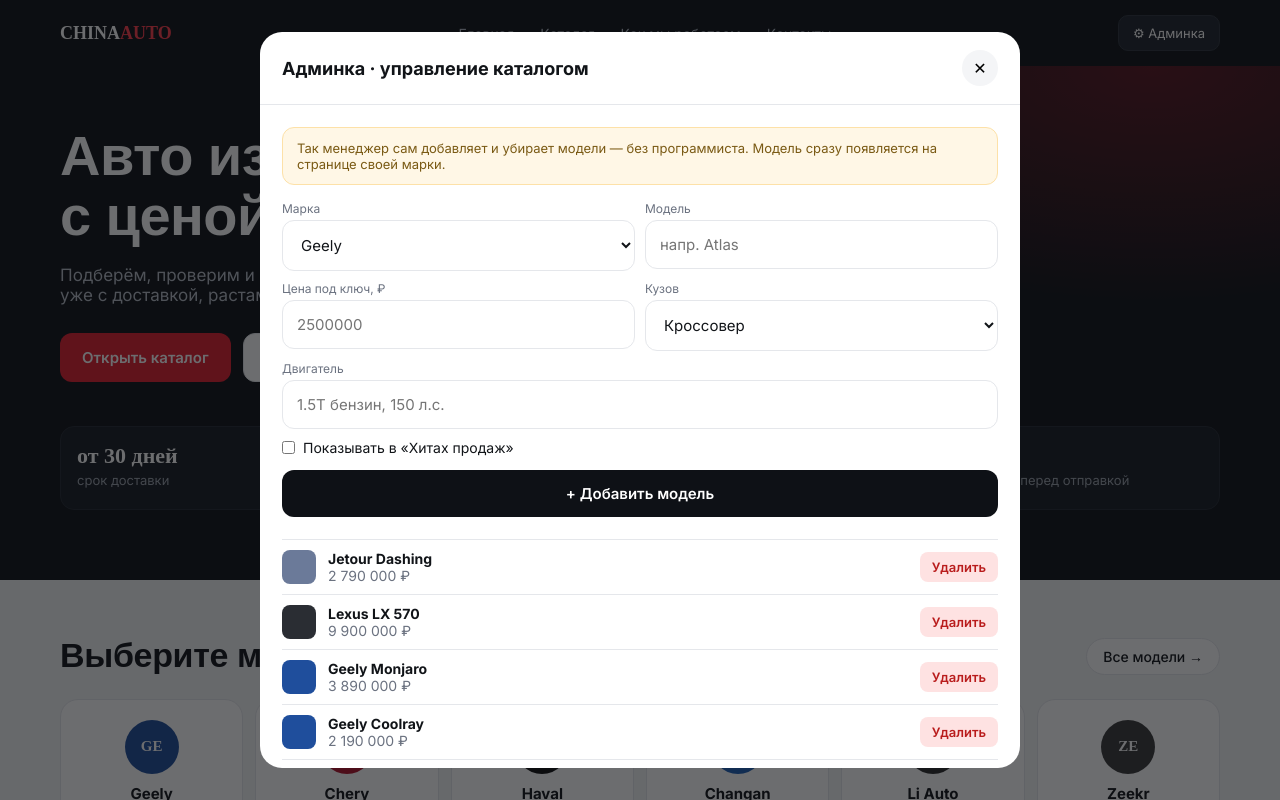
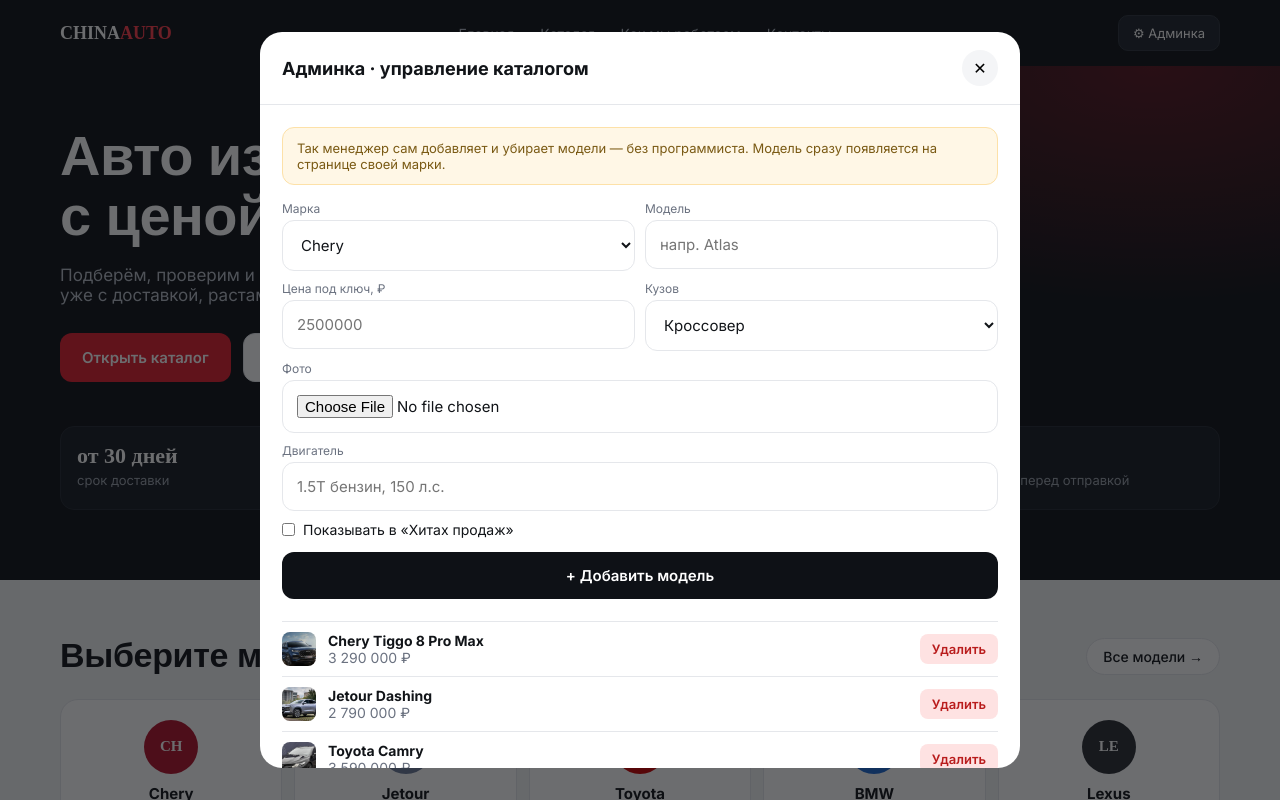
Before and after one commit to Abdulbosit-web/vibe-coding-first-interfaces, a plain HTML site: page auto-catalog-demo/index.html in a window 1280 px wide. Both pictures are taken after a click on the button "⚙ Админка". Shown: the top 800 px of the page. Drawn offline with Linux system fonts and the light colour scheme; a web font is replaced by a local one.

Commit message:
Catalog: photo-only cards, remove drawn cars, photo upload in admin
Co-Authored-By: Claude Opus 5.5 <noreply@anthropic.com>
Claude-Session: https://claude.ai/code/session_01F7MFAvDn1Vt4EFC75N2Nfu

```diff
--- a/auto-catalog-demo/index.html
+++ b/auto-catalog-demo/index.html
@@ -42,7 +42,7 @@ section{padding:56px 0}
 .sec-h h2{font-size:clamp(24px,3.5vw,34px)}
 .crumbs{font-size:14px;color:var(--muted);margin-bottom:10px}.crumbs a{cursor:pointer;color:var(--acc)}
 
-.brands{display:grid;grid-template-columns:repeat(6,1fr);gap:12px}
+.brands{display:grid;grid-template-columns:repeat(5,1fr);gap:12px}
 .brand{background:var(--card);border:1px solid var(--line);border-radius:var(--r);padding:20px 12px;text-align:center;cursor:pointer;transition:.15s}
 .brand:hover{border-color:var(--acc);transform:translateY(-2px)}
 .brand .bl{width:54px;height:54px;border-radius:50%;margin:0 auto 10px;display:grid;place-items:center;color:#fff;font-family:Unbounded;font-weight:700;font-size:15px}
@@ -124,7 +124,7 @@ footer{padding:30px 0;color:var(--muted);font-size:13px;text-align:center}
     <h1 class="h">Авто из Китая под ключ — с ценой до рубля</h1>
     <p>Подберём, проверим и привезём автомобиль. Цена в каталоге уже с доставкой, растаможкой и утильсбором.</p>
     <div class="row"><button class="btn btn-acc" onclick="go('catalog')">Открыть каталог</button><a class="btn btn-ghost" href="#lead">Получить подбор</a></div>
-    <div class="adv"><div><b>от 30 дней</b><span>срок доставки</span></div><div><b>0 ₽</b><span>скрытых платежей</span></div><div><b>10+</b><span>марок в каталоге</span></div><div><b>100%</b><span>проверка перед отправкой</span></div></div>
+    <div class="adv"><div><b>от 30 дней</b><span>срок доставки</span></div><div><b>0 ₽</b><span>скрытых платежей</span></div><div><b>5+</b><span>марок в каталоге</span></div><div><b>100%</b><span>проверка перед отправкой</span></div></div>
   </div></div>
   <section><div class="wrap">
     <div class="sec-h"><h2 class="h">Выберите марку</h2><a class="chip" onclick="go('catalog')">Все модели →</a></div>
@@ -166,30 +166,19 @@ footer{padding:30px 0;color:var(--muted);font-size:13px;text-align:center}
 <div class="toast" id="toast"></div>
 
 <script>
-const BRANDS={"Geely":"#1f4e9c","Chery":"#b3122b","Haval":"#0f0f10","Changan":"#1c5fb8","Li Auto":"#2b2b2b","Zeekr":"#3a3a3a","BYD":"#c8102e","Exeed":"#5a4632","Tank":"#4b5320","Omoda":"#8a8f98","Jetour":"#6b7a99","Lexus":"#2a2d33"};
+const BRANDS={"Chery":"#b3122b","Jetour":"#6b7a99","Toyota":"#c00","BMW":"#1c69d4","Lexus":"#2a2d33"};
 const DEFAULT=[
+ {b:"Chery",m:"Tiggo 8 Pro Max",y:2025,t:"Кроссовер",e:"2.0T бензин, 249 л.с.",p:3290000,hot:1,img:"img/chery-tiggo8.jpg"},
  {b:"Jetour",m:"Dashing",y:2025,t:"Кроссовер",e:"1.6T бензин, 186 л.с.",p:2790000,hot:1,img:"img/jetour-dashing.jpg"},
- {b:"Lexus",m:"LX 570",y:2021,t:"Внедорожник",e:"5.7 V8 бензин, 367 л.с.",p:9900000,hot:1,img:"img/lexus-lx570.jpg"},
- {b:"Geely",m:"Monjaro",y:2025,t:"Кроссовер",e:"2.0T бензин, 238 л.с.",p:3890000,hot:1},
- {b:"Geely",m:"Coolray",y:2025,t:"Кроссовер",e:"1.5T бензин, 177 л.с.",p:2190000},
- {b:"Chery",m:"Tiggo 7 Pro Max",y:2025,t:"Кроссовер",e:"1.6T бензин, 186 л.с.",p:2550000},
- {b:"Chery",m:"Tiggo 8 Pro Max",y:2025,t:"Кроссовер",e:"2.0T бензин, 249 л.с.",p:3290000},
- {b:"Haval",m:"Jolion",y:2025,t:"Кроссовер",e:"1.5T бензин, 150 л.с.",p:2090000,hot:1},
- {b:"Haval",m:"H6",y:2025,t:"Кроссовер",e:"1.5T гибрид, 243 л.с.",p:3150000},
- {b:"Changan",m:"UNI-K",y:2025,t:"Кроссовер",e:"2.0T бензин, 233 л.с.",p:3490000},
- {b:"Li Auto",m:"L7",y:2025,t:"Кроссовер",e:"EREV гибрид, 449 л.с.",p:5490000,hot:1},
- {b:"Li Auto",m:"L9",y:2025,t:"Кроссовер",e:"EREV гибрид, 449 л.с.",p:6790000},
- {b:"Zeekr",m:"001",y:2025,t:"Лифтбек",e:"Электро, 544 л.с.",p:5190000},
- {b:"BYD",m:"Song Plus",y:2025,t:"Кроссовер",e:"DM-i гибрид, 218 л.с.",p:3050000},
- {b:"Exeed",m:"RX",y:2025,t:"Кроссовер",e:"2.0T бензин, 249 л.с.",p:4190000},
- {b:"Tank",m:"300",y:2025,t:"Внедорожник",e:"2.0T бензин, 220 л.с.",p:4590000},
- {b:"Omoda",m:"C5",y:2025,t:"Кроссовер",e:"1.5T бензин, 147 л.с.",p:1990000},
+ {b:"Toyota",m:"Camry",y:2024,t:"Седан",e:"2.5 бензин, 200 л.с.",p:3590000,hot:1,img:"img/toyota-camry.jpg"},
+ {b:"BMW",m:"X6",y:2022,t:"Кроссовер",e:"3.0 бензин, 340 л.с.",p:8490000,img:"img/bmw-x6.jpg"},
+ {b:"Lexus",m:"LX 570",y:2021,t:"Внедорожник",e:"5.7 V8 бензин, 367 л.с.",p:9900000,img:"img/lexus-lx570.jpg"},
 ];
-let CARS=JSON.parse(localStorage.getItem("cars_v2")||"null")||DEFAULT;
-const save=()=>localStorage.setItem("cars_v2",JSON.stringify(CARS));
+let CARS=JSON.parse(localStorage.getItem("cars_v3")||"null")||DEFAULT;
+const save=()=>localStorage.setItem("cars_v3",JSON.stringify(CARS));
 const fmt=n=>n.toLocaleString("ru-RU")+" ₽";
 const carSvg=c=>`<svg viewBox="0 0 300 120"><ellipse cx="150" cy="108" rx="130" ry="8" fill="rgba(0,0,0,.18)"/><path d="M20 82 Q22 60 60 56 L95 34 Q110 26 135 26 L190 26 Q215 27 232 44 L250 58 Q282 62 284 82 L284 92 L20 92Z" fill="${c}"/><path d="M104 40 Q112 33 130 33 L150 33 L150 56 L84 56Z M158 33 L188 33 Q208 34 222 50 L226 56 L158 56Z" fill="rgba(255,255,255,.55)"/><circle cx="75" cy="92" r="17" fill="#15171b"/><circle cx="75" cy="92" r="7" fill="#9aa0a8"/><circle cx="228" cy="92" r="17" fill="#15171b"/><circle cx="228" cy="92" r="7" fill="#9aa0a8"/></svg>`;
-const pic=c=>c.img?`<img src="${c.img}" alt="${c.b} ${c.m}" style="position:absolute;inset:0;width:100%;height:100%;object-fit:cover">`:carSvg(BRANDS[c.b]||"#555");
+const pic=c=>c.img?`<img src="${c.img}" alt="${c.b} ${c.m}" style="position:absolute;inset:0;width:100%;height:100%;object-fit:cover">`:`<div style="color:#9aa1ab;font-size:14px">Фото скоро</div>`;
 const bg=c=>`linear-gradient(160deg,#f7f8fa,#e3e6eb)`;
 
 function card(c,i){return `<div class="car"><div class="img" style="background:${bg()}">${c.hot?'<span class="badge hot">Хит</span>':`<span class="badge">${c.y}</span>`}${pic(c)}</div>
@@ -230,12 +219,14 @@ function openAdmin(){
    <div><label>Модель</label><input class="inp" name="m" required placeholder="напр. Atlas"></div>
    <div><label>Цена под ключ, ₽</label><input class="inp" name="p" type="number" required placeholder="2500000"></div>
    <div><label>Кузов</label><select class="inp" name="t"><option>Кроссовер</option><option>Седан</option><option>Внедорожник</option><option>Лифтбек</option><option>Минивэн</option></select></div>
+   <div class="full"><label>Фото</label><input class="inp" type="file" name="img" accept="image/*"></div>
    <div class="full"><label>Двигатель</label><input class="inp" name="e" placeholder="1.5T бензин, 150 л.с."></div>
    <label class="full" style="display:flex;gap:8px;align-items:center;font-size:14px;color:var(--ink)"><input type="checkbox" name="hot"> Показывать в «Хитах продаж»</label>
    <button class="btn btn-dark full">+ Добавить модель</button></form>
-  <div class="alist">${CARS.map((c,i)=>`<div class="arow"><div class="sw" style="background:${BRANDS[c.b]}"></div><div><b>${c.b} ${c.m}</b><br><span style="color:var(--muted)">${fmt(c.p)}</span></div><button class="del" onclick="delCar(${i})">Удалить</button></div>`).join("")}</div>
+  <div class="alist">${CARS.map((c,i)=>`<div class="arow"><div class="sw" style="background:${c.img?`url(${c.img}) center/cover`:BRANDS[c.b]}"></div><div><b>${c.b} ${c.m}</b><br><span style="color:var(--muted)">${fmt(c.p)}</span></div><button class="del" onclick="delCar(${i})">Удалить</button></div>`).join("")}</div>
   <button class="btn btn-ghost" style="width:100%;margin-top:14px" onclick="resetCars()">Сбросить демо-данные</button>`)}
-function addCar(f){const d=new FormData(f);CARS.unshift({b:d.get("b"),m:d.get("m"),y:2025,t:d.get("t"),e:d.get("e")||"—",p:+d.get("p"),hot:d.get("hot")?1:0});save();refresh();openAdmin();toast("Модель добавлена")}
+function addCar(f){const d=new FormData(f);const file=d.get("img");if(file&&file.size){const r=new FileReader();r.onload=()=>pushCar(d,r.result);r.readAsDataURL(file)}else pushCar(d,"")}
+function pushCar(d,img){CARS.unshift({img,b:d.get("b"),m:d.get("m"),y:2025,t:d.get("t"),e:d.get("e")||"—",p:+d.get("p"),hot:d.get("hot")?1:0});save();refresh();openAdmin();toast("Модель добавлена")}
 function delCar(i){CARS.splice(i,1);save();refresh();openAdmin();toast("Модель удалена")}
 function resetCars(){CARS=DEFAULT.slice();save();refresh();openAdmin()}
 function refresh(){renderHome();if(document.getElementById("catalog").style.display!=="none")renderCat()}
```
Also changed, not shown: auto-catalog-demo/img/bmw-x6.jpg (added), auto-catalog-demo/img/chery-tiggo8.jpg (added), auto-catalog-demo/img/toyota-camry.jpg (added).
